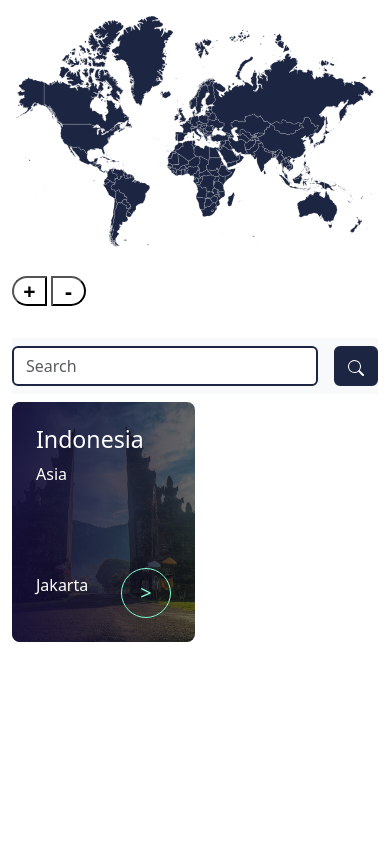
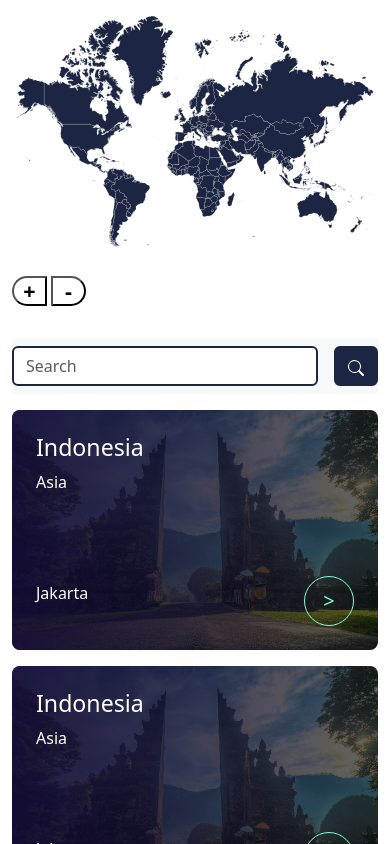
Before and after one commit to imaulanaazn/worldmap, a Vue app: page / in a window 390 px wide. Built offline with nearby package versions, Linux system fonts and the light colour scheme.

Commit message:
make responsive

```diff
--- a/src/components/SIdebarCountry.vue
+++ b/src/components/SIdebarCountry.vue
@@ -1,13 +1,26 @@
 <script setup>
-import SearchBar from '../components/SearchBar.vue';
+import SearchBar from './SearchBar.vue';
 </script>
 
 <template>
     <aside class="sidebar shadow-medium text-black overflow-y-scroll">
         <SearchBar />
 
-        <div class="countries">
-            <div class="country-card w-50 w-md-50 w-lg-100 position-relative my-2 rounded-3 overflow-hidden indonesia">
+        <div class="countries d-flex flex-column flex-md-row flex-lg-column flex-wrap">
+            <div class="country-card w-100 position-relative mt-3 rounded-3 overflow-hidden indonesia">
+                <div class="country-card__text w-100 h-100 d-flex flex-column justify-content-between text-white position-absolute z-3 p-4">
+                    <div class="country-card__text__top">
+                        <h3>Indonesia</h3>
+                        <p>Asia</p>
+                    </div>
+                    <div class="country-card__text__bottom d-flex align-items-center justify-content-between">
+                        <p>Jakarta</p>
+                        <a href="/#" class="text-decoration-none fs-5 d-flex align-items-center justify-content-center rounded-circle">></a>
+                    </div>
+                </div>
+                <img src="/indonesia.jpg" alt="" class="w-100 h-100 object-fit-cover">
+            </div>
+            <div class="country-card w-100 position-relative mt-3 rounded-3 overflow-hidden indonesia">
                 <div class="country-card__text w-100 h-100 d-flex flex-column justify-content-between text-white position-absolute z-3 p-4">
                     <div class="country-card__text__top">
                         <h3>Indonesia</h3>
@@ -24,10 +37,12 @@ import SearchBar from '../components/SearchBar.vue';
     </aside>
 </template>
 
-
 <style scoped>
     aside{
-        height: 100vh;
+        height: auto;
+    }
+    aside .countries{
+        gap: 2%;
     }
     aside .countries .country-card {
         height: 240px;
@@ -48,4 +63,18 @@ import SearchBar from '../components/SearchBar.vue';
     aside .countries .country-card img{
         filter: brightness(.4);
     }
+
+    @media screen and (min-width: 768px) {
+        .countries .country-card{
+            width: 49% !important;
+        }
+    }
+    @media screen and (min-width: 1024px) {
+        aside{
+            height: 100vh;
+        }
+        .countries .country-card{
+            width: 100% !important;
+        }
+    }
 </style>
```
